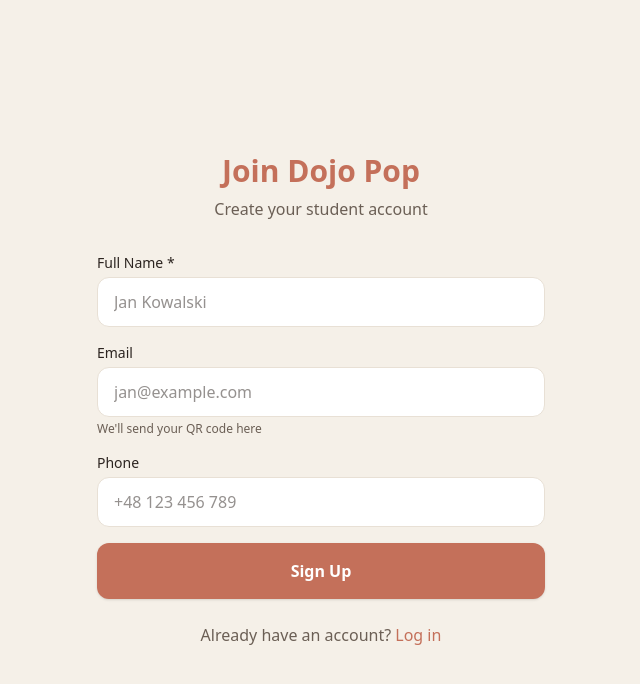
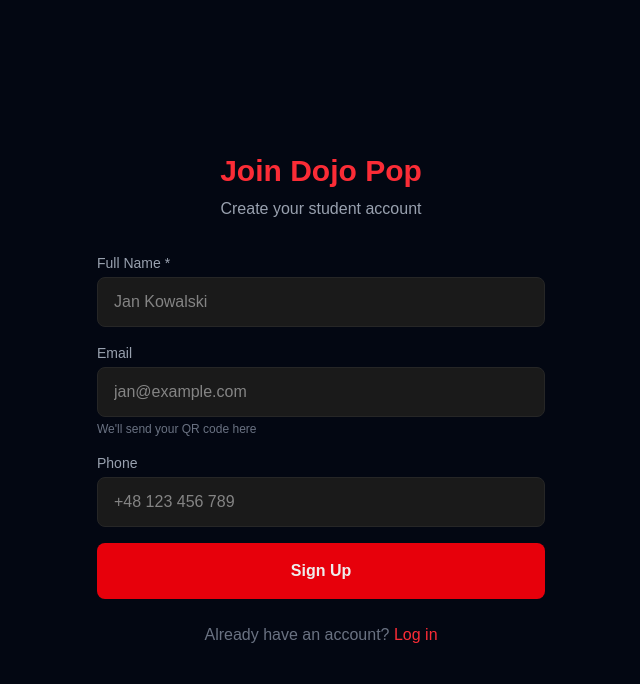
Before and after one commit to Z0rlord/dojopop.xyz, a Next.js app: page /signup in a window 1280 px wide. Shown: the top 684 px of the page, without its empty margins (319-959 px from the left). Built offline with nearby package versions, Linux system fonts and the light colour scheme.

Commit message:
Revert "Apply warm earthy color palette with terracotta and sage accents"
This reverts commit 9ac4062f56922ee5392813f0a8031f881e17668a.

```diff
--- a/src/app/globals.css
+++ b/src/app/globals.css
@@ -1,30 +1,13 @@
 @import "tailwindcss";
 
 :root {
-  /* Warm earthy palette */
-  --background: #f5f0e8;
-  --foreground: #2c2420;
-  --surface: #ffffff;
-  --surface-foreground: #2c2420;
-  --surface-border: #e8e0d5;
-
-  /* Terracotta primary */
-  --primary: #c4705a;
+  --background: #0a0a0a;
+  --foreground: #ededed;
+  --surface: #1a1a1a;
+  --surface-foreground: #ededed;
+  --surface-border: #262626;
+  --primary: #dc2626;
   --primary-foreground: #ffffff;
-  --primary-hover: #b35d47;
-
-  /* Sage accent */
-  --accent: #7a8b6e;
-  --accent-foreground: #ffffff;
-
-  /* Warm neutrals */
-  --muted: #a89f91;
-  --muted-foreground: #6b5f55;
-
-  /* Status colors */
-  --success: #7a8b6e;
-  --warning: #d4a574;
-  --error: #c4705a;
 }
 
 @theme inline {
@@ -35,14 +18,6 @@
   --color-surface-border: var(--surface-border);
   --color-primary: var(--primary);
   --color-primary-foreground: var(--primary-foreground);
-  --color-primary-hover: var(--primary-hover);
-  --color-accent: var(--accent);
-  --color-accent-foreground: var(--accent-foreground);
-  --color-muted: var(--muted);
-  --color-muted-foreground: var(--muted-foreground);
-  --color-success: var(--success);
-  --color-warning: var(--warning);
-  --color-error: var(--error);
   --font-sans: var(--font-geist-sans);
   --font-mono: var(--font-geist-mono);
 }
@@ -50,5 +25,5 @@
 body {
   background: var(--background);
   color: var(--foreground);
-  font-family: system-ui, -apple-system, sans-serif;
+  font-family: Arial, Helvetica, sans-serif;
 }
--- a/src/app/signup/page.tsx
+++ b/src/app/signup/page.tsx
@@ -29,7 +29,7 @@
         headers: { "Content-Type": "application/json" },
         body: JSON.stringify({
           ...formData,
-          dojoId: "e6416114-d45d-47b3-9572-4418869d7bba",
+          dojoId: "e6416114-d45d-47b3-9572-4418869d7bba", // Warsaw BJJ Academy
         }),
       });
 
@@ -61,38 +61,38 @@
 
   if (result?.success && result.qrCode) {
     return (
-      <div className="min-h-screen bg-background p-6 flex items-center justify-center">
+      <div className="min-h-screen bg-gray-950 p-4 flex items-center justify-center">
         <div className="max-w-md w-full text-center space-y-6">
-          <div className="p-6 bg-accent/10 rounded-2xl border border-accent/20">
-            <h2 className="text-2xl font-bold text-accent mb-2">Welcome!</h2>
-            <p className="text-foreground">{result.message}</p>
+          <div className="p-6 bg-green-900/30 rounded-lg border border-green-700">
+            <h2 className="text-2xl font-bold text-green-400 mb-2">✅ Success!</h2>
+            <p className="text-gray-300">{result.message}</p>
             {result.emailSent && (
-              <p className="text-sm text-muted-foreground mt-2">
-                QR code also sent to your email
+              <p className="text-sm text-green-300 mt-2">
+                📧 QR code also sent to your email!
               </p>
             )}
           </div>
 
-          <div className="p-6 bg-surface rounded-2xl shadow-sm">
-            <h3 className="font-semibold text-lg mb-4 text-foreground">{result.studentName}</h3>
-            <div className="bg-background p-4 rounded-xl inline-block">
+          <div className="p-6 bg-gray-900 rounded-lg">
+            <h3 className="font-semibold mb-4">{result.studentName}</h3>
+            <div className="bg-white p-4 rounded-lg inline-block">
               <img
                 src={`https://api.qrserver.com/v1/create-qr-code/?size=300x300&data=${encodeURIComponent(
                   result.qrCode
-                )}&color=c4705a&bgcolor=f5f0e8`}
+                )}&color=dc2626&bgcolor=1a1a1a`}
                 alt="Your QR Code"
                 className="w-48 h-48"
               />
             </div>
-            <p className="text-sm text-muted-foreground mt-4">
+            <p className="text-sm text-gray-500 mt-4">
               Save this QR code! Show it at the dojo to check in.
             </p>
             <a
               href={`https://api.qrserver.com/v1/create-qr-code/?size=600x600&data=${encodeURIComponent(
                 result.qrCode
-              )}&color=c4705a&bgcolor=f5f0e8`}
+              )}&color=dc2626&bgcolor=1a1a1a`}
               download="dojo-pop-qr.png"
-              className="inline-block mt-4 px-6 py-2 bg-primary text-primary-foreground hover:bg-primary-hover rounded-lg text-sm font-medium transition"
+              className="inline-block mt-4 px-4 py-2 bg-gray-800 hover:bg-gray-700 rounded-lg text-sm"
             >
               Download QR Code
             </a>
@@ -100,7 +100,7 @@
 
           <button
             onClick={() => router.push("/")}
-            className="w-full py-3 bg-primary hover:bg-primary-hover text-primary-foreground rounded-xl font-medium transition"
+            className="w-full py-3 bg-red-600 hover:bg-red-700 rounded-lg transition"
           >
             Back to Home
           </button>
@@ -110,22 +110,22 @@
   }
 
   return (
-    <div className="min-h-screen bg-background p-6 flex items-center justify-center">
+    <div className="min-h-screen bg-gray-950 p-4 flex items-center justify-center">
       <div className="max-w-md w-full">
         <header className="text-center mb-8">
-          <h1 className="text-3xl font-bold text-primary">Join Dojo Pop</h1>
-          <p className="text-muted-foreground mt-2">Create your student account</p>
+          <h1 className="text-3xl font-bold text-red-500">Join Dojo Pop</h1>
+          <p className="text-gray-400 mt-2">Create your student account</p>
         </header>
 
         {result && !result.success && (
-          <div className="mb-4 p-4 bg-error/10 rounded-xl text-error">
+          <div className="mb-4 p-4 bg-red-900/30 rounded-lg text-red-400">
             {result.message}
           </div>
         )}
 
         <form onSubmit={handleSubmit} className="space-y-4">
           <div>
-            <label className="block text-sm font-medium text-foreground mb-1">
+            <label className="block text-sm font-medium text-gray-400 mb-1">
               Full Name *
             </label>
             <input
@@ -135,13 +135,13 @@
               onChange={(e) =>
                 setFormData({ ...formData, name: e.target.value })
               }
-              className="w-full px-4 py-3 bg-surface text-surface-foreground rounded-xl border border-surface-border focus:border-primary focus:outline-none focus:ring-2 focus:ring-primary/20 transition"
+              className="w-full px-4 py-3 bg-surface text-surface-foreground rounded-lg border border-surface-border focus:border-primary focus:outline-none"
               placeholder="Jan Kowalski"
             />
           </div>
 
           <div>
-            <label className="block text-sm font-medium text-foreground mb-1">
+            <label className="block text-sm font-medium text-gray-400 mb-1">
               Email
             </label>
             <input
@@ -150,16 +150,16 @@
               onChange={(e) =>
                 setFormData({ ...formData, email: e.target.value })
               }
-              className="w-full px-4 py-3 bg-surface text-surface-foreground rounded-xl border border-surface-border focus:border-primary focus:outline-none focus:ring-2 focus:ring-primary/20 transition"
+              className="w-full px-4 py-3 bg-surface text-surface-foreground rounded-lg border border-surface-border focus:border-primary focus:outline-none"
               placeholder="jan@example.com"
             />
-            <p className="text-xs text-muted-foreground mt-1">
+            <p className="text-xs text-gray-500 mt-1">
               We&apos;ll send your QR code here
             </p>
           </div>
 
           <div>
-            <label className="block text-sm font-medium text-foreground mb-1">
+            <label className="block text-sm font-medium text-gray-400 mb-1">
               Phone
             </label>
             <input
@@ -168,7 +168,7 @@
               onChange={(e) =>
                 setFormData({ ...formData, phone: e.target.value })
               }
-              className="w-full px-4 py-3 bg-surface text-surface-foreground rounded-xl border border-surface-border focus:border-primary focus:outline-none focus:ring-2 focus:ring-primary/20 transition"
+              className="w-full px-4 py-3 bg-surface text-surface-foreground rounded-lg border border-surface-border focus:border-primary focus:outline-none"
               placeholder="+48 123 456 789"
             />
           </div>
@@ -176,15 +176,15 @@
           <button
             type="submit"
             disabled={loading}
-            className="w-full py-4 bg-primary hover:bg-primary-hover disabled:bg-muted text-primary-foreground rounded-xl font-semibold transition shadow-sm"
+            className="w-full py-4 bg-red-600 hover:bg-red-700 disabled:bg-gray-700 rounded-lg font-semibold transition"
           >
             {loading ? "Creating account..." : "Sign Up"}
           </button>
         </form>
 
-        <p className="text-center text-muted-foreground mt-6">
+        <p className="text-center text-gray-500 mt-6">
           Already have an account?{" "}
-          <a href="/" className="text-primary hover:underline font-medium">
+          <a href="/" className="text-red-500 hover:underline">
             Log in
           </a>
         </p>
```
